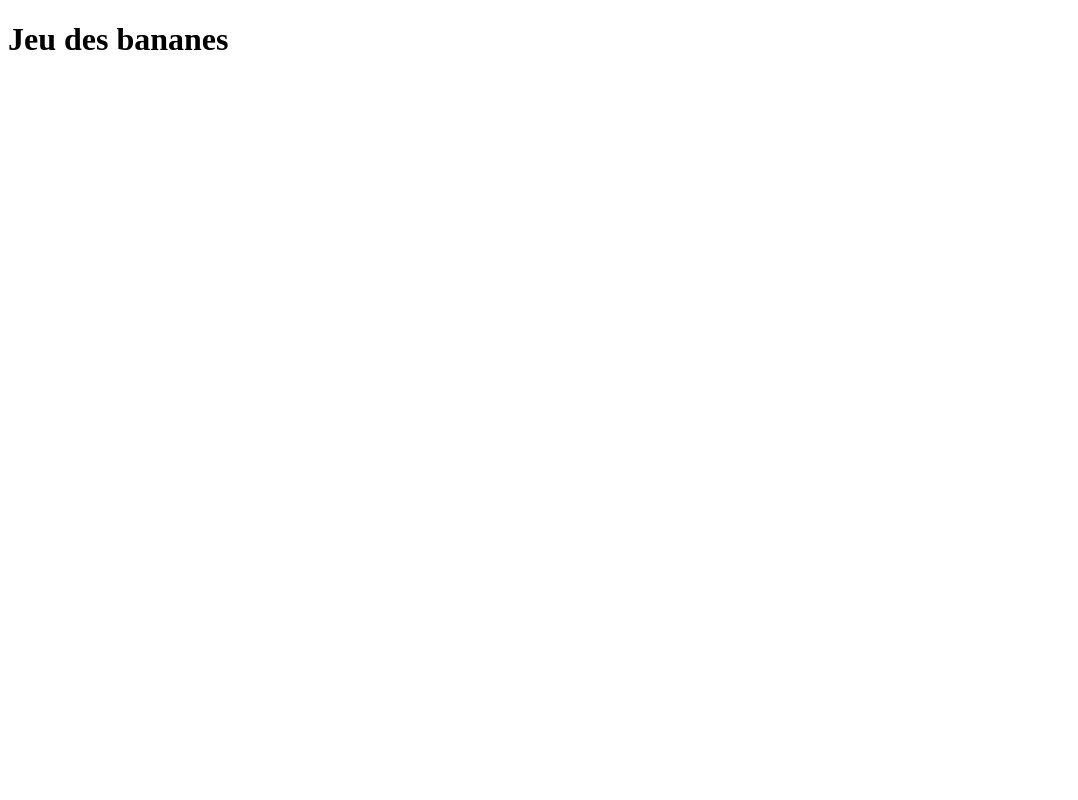
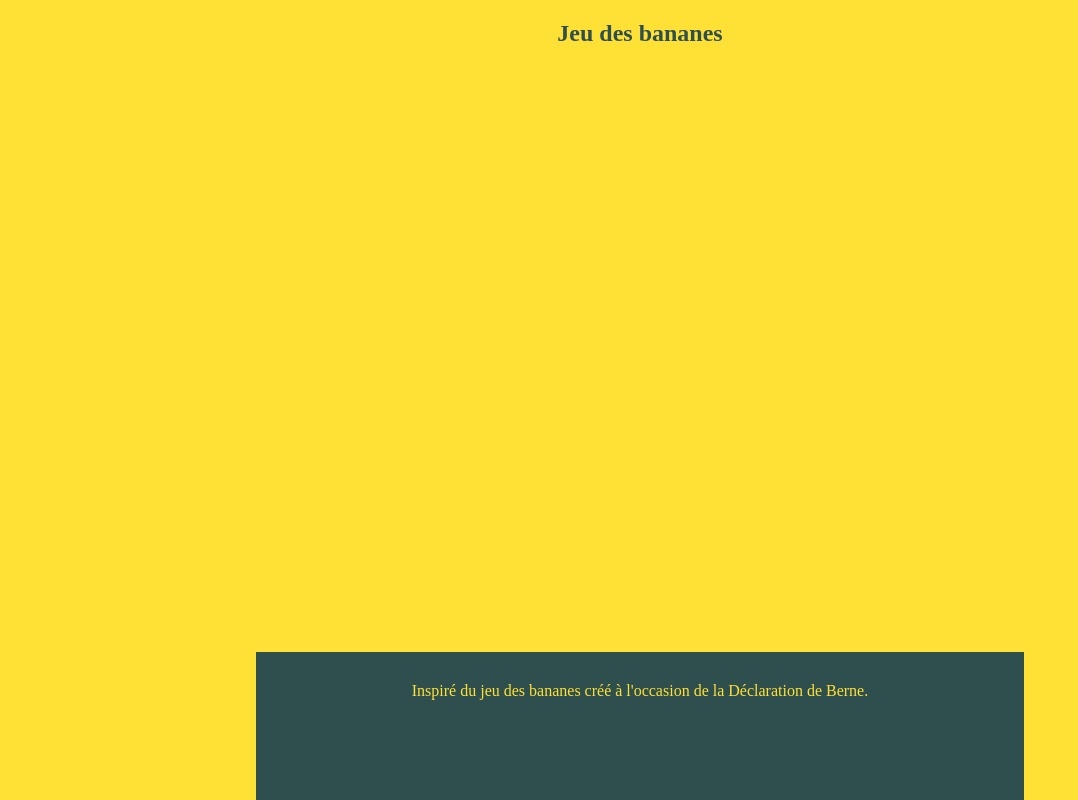
Before and after one commit to SteeveDroz/jeu-des-bananes, a plain HTML site: page index.html in a window 1280 px wide. Shown: the whole page, without its empty margins (0-1078 px from the left). Drawn offline with Linux system fonts and the light colour scheme.

Commit message:
Ajout d'un style de base couleur banane

```diff
--- /dev/null
+++ b/css/main.css
@@ -0,0 +1,28 @@
+* {
+    box-sizing: border-box;
+}
+
+body {
+    background: #ffe135;
+    color: darkslategray;
+    display: flex;
+    flex-direction: column;
+    margin: 0 auto;
+    max-width: 768px;
+    min-height: 100vh;
+}
+
+article {
+    flex-grow: 1;
+}
+
+h1 {
+    text-align: center;
+}
+
+footer {
+    background: darkslategray;
+    color: #ffe135;
+    padding: 30px 20px 100px;
+    text-align: center;
+}
--- a/index.html
+++ b/index.html
@@ -1,10 +1,17 @@
 <!DOCTYPE html>
 <html>
+
 <head>
     <meta charset="utf-8">
     <title>Jeu des bananes</title>
+    <link rel="stylesheet" href="css/main.css" type="text/css">
 </head>
+
 <body>
+    <article>
         <h1>Jeu des bananes</h1>
+    </article>
+    <footer>Inspiré du jeu des bananes créé à l'occasion de la Déclaration de Berne.</footer>
 </body>
+
 </html>
```
Lines whose indentation alone changed are shown as unchanged.
